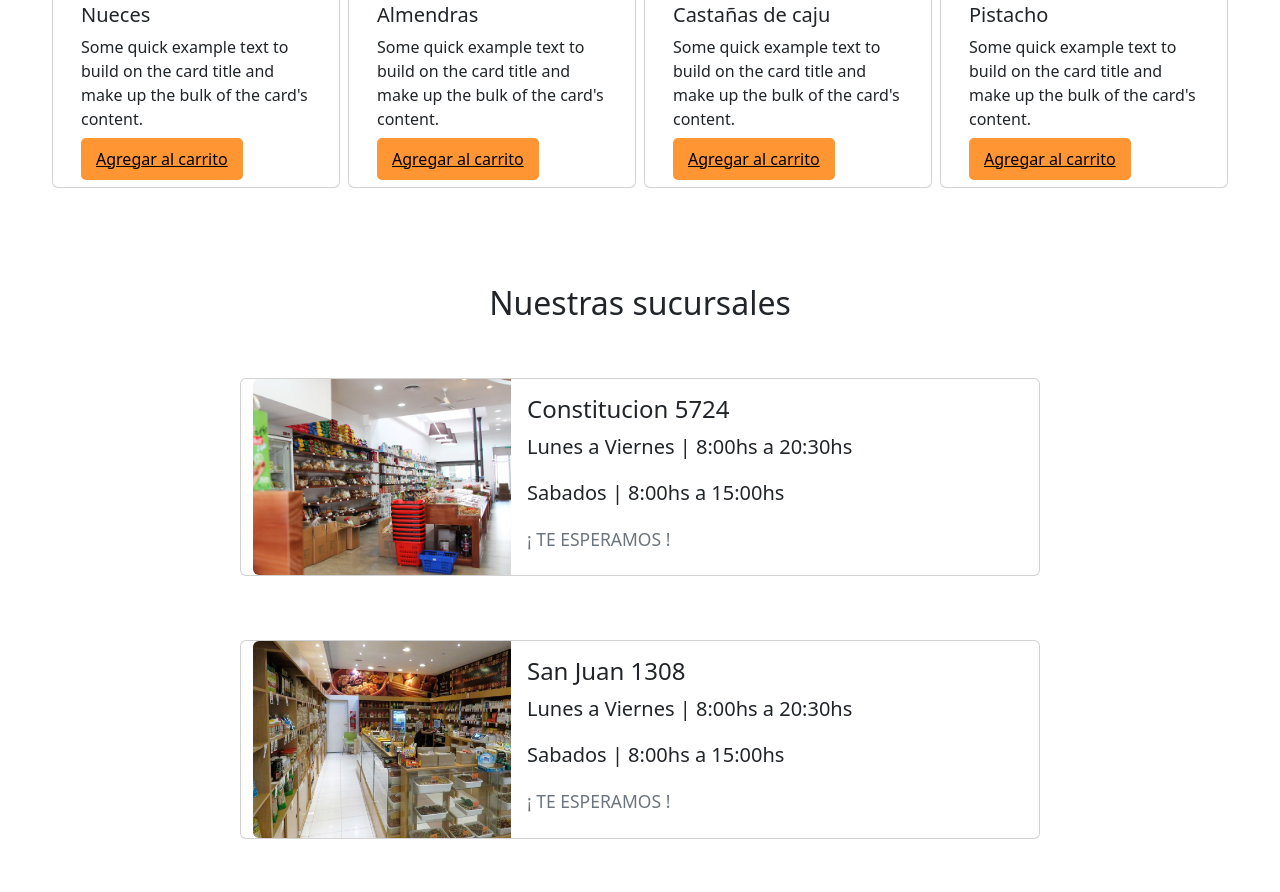
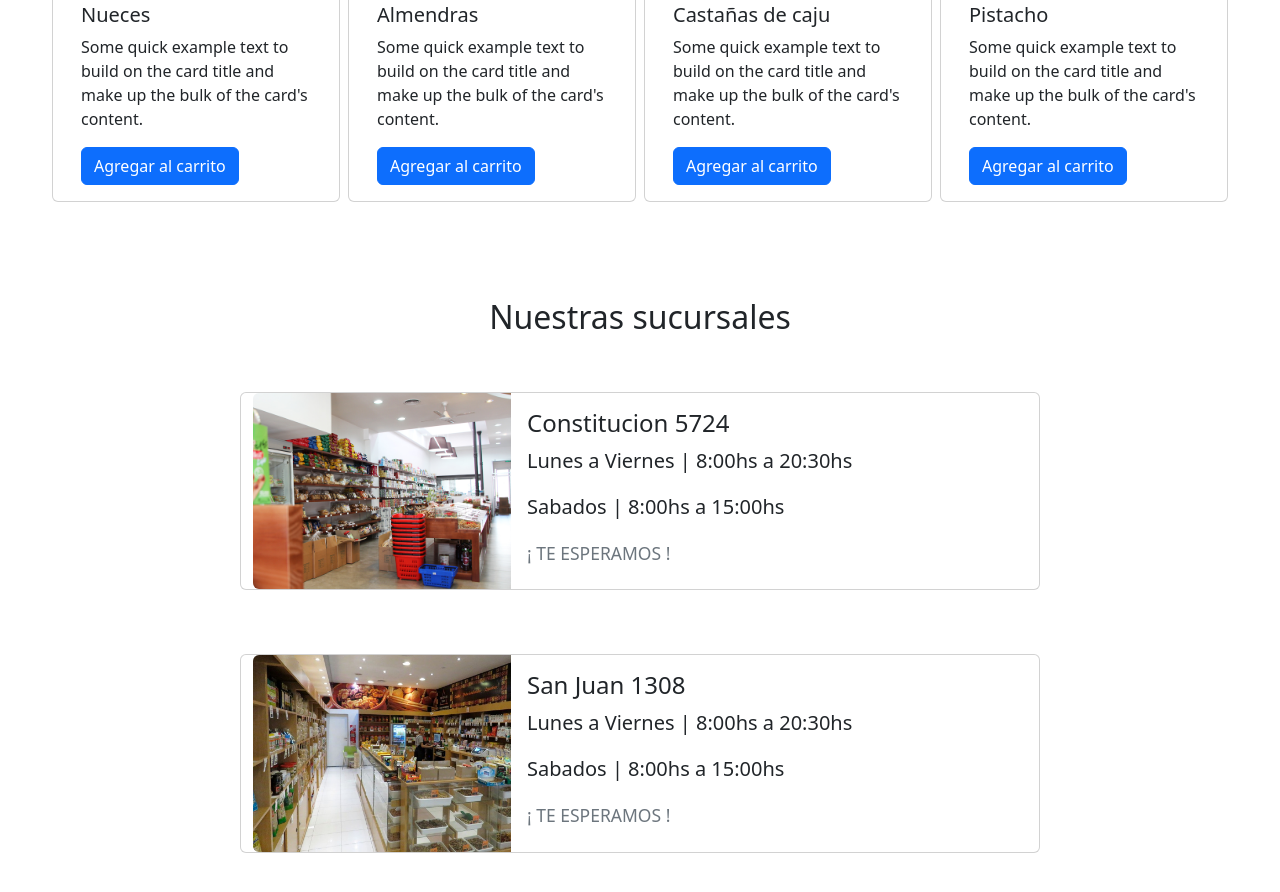
Before and after one commit to nahueldico3/segunda-entrega-proyecto-final, a website: page index.html in a window 1280 px wide. Shown: the part 806-1698 px from the top of the page. Drawn offline with nearby package versions, Linux system fonts and the light colour scheme.

Commit message:
actualize 2

```diff
--- a/_buttons.scss
+++ /dev/null
@@ -1,13 +0,0 @@
-.btn {
-    padding: map-get($btn , padding );
-    border: map-get($btn , bordes );
-    border-radius: map-get($btn , radio );
-    @include propiedades(80px,50px,rgb(0, 0, 0) )
-}
-
-@each $key , $var in $colores {
-    .btn-#{$key}{
-        @extend .btn;
-        background-color: $var;
-    }
-}
--- a/index.html
+++ b/index.html
@@ -63,7 +63,7 @@
           <div class="card-body">
             <h5 class="card-title">Nueces</h5>
             <p class="card-text">Some quick example text to build on the card title and make up the bulk of the card's content.</p>
-            <a href="#" class="btn-medio">Agregar al carrito</a>
+            <a href="#" class="btn btn-primary">Agregar al carrito</a>
           </div>
         </div>
         <div class="card mt-2 mb-5" style="width: 18rem;">
@@ -71,7 +71,7 @@
           <div class="card-body">
             <h5 class="card-title">Almendras</h5>
             <p class="card-text">Some quick example text to build on the card title and make up the bulk of the card's content.</p>
-            <a href="#" class="btn-medio">Agregar al carrito</a>
+            <a href="#" class="btn btn-primary">Agregar al carrito</a>
           </div>
         </div>
         <div class="card mt-2 mb-5" style="width: 18rem;">
@@ -79,7 +79,7 @@
           <div class="card-body">
             <h5 class="card-title">Castañas de caju</h5>
             <p class="card-text">Some quick example text to build on the card title and make up the bulk of the card's content.</p>
-            <a href="#" class="btn-medio">Agregar al carrito</a>
+            <a href="#" class="btn btn-primary">Agregar al carrito</a>
           </div>
         </div>
         <div class="card mt-2 mb-5" style="width: 18rem;">
@@ -87,7 +87,7 @@
           <div class="card-body">
             <h5 class="card-title">Pistacho</h5>
             <p class="card-text">Some quick example text to build on the card title and make up the bulk of the card's content.</p>
-            <a href="#" class="btn-medio">Agregar al carrito</a>
+            <a href="#" class="btn btn-primary">Agregar al carrito</a>
           </div>
         </div>
         <div class="container-fluid text-center mt-5">
```
Also changed, not shown: scss/_buttons.scss (added, +13 -0 lines), css/style.css, scss/_contacto.scss (renamed from _contacto.scss), scss/_footer.scss (renamed from _footer.scss), scss/_header.scss (renamed from _header.scss), scss/_mixing.scss (renamed from _mixing.scss), scss/_nosotros.scss (renamed from _nosotros.scss), scss/_reset.scss (renamed from _reset.scss), scss/_sucursales.scss (renamed from _sucursales.scss), scss/_variables.scss (renamed from _variables.scss), style.scss (line endings or trailing spaces).
